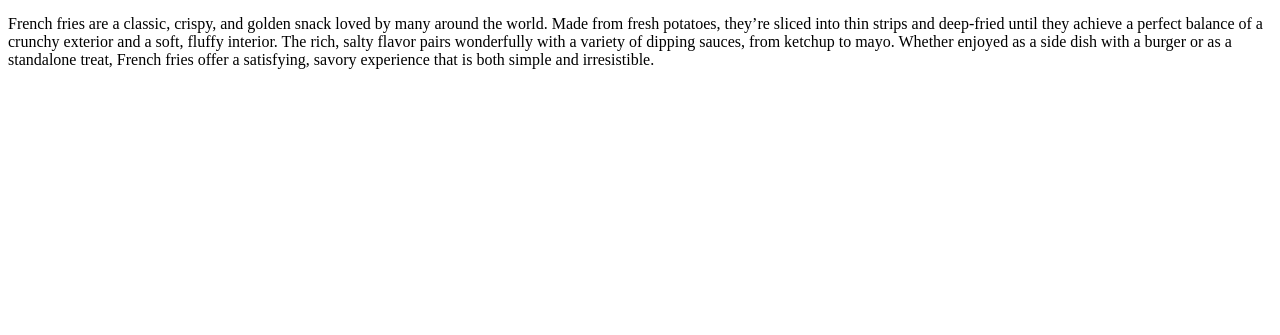
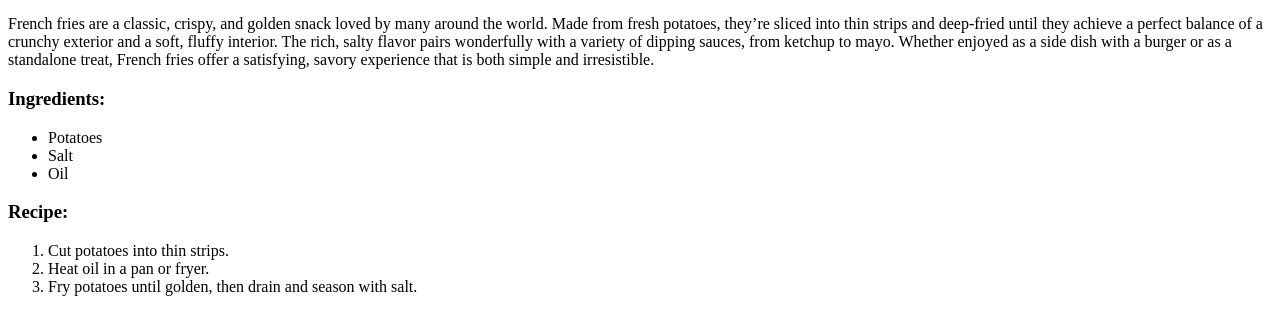
Before and after one commit to SyedAbdullah01/odin-recipes, a plain HTML site: page recipes/french_fries.html in a window 1280 px wide. Shown: the part 379-714 px from the top of the page. Drawn offline with Linux system fonts and the light colour scheme.

Commit message:
Created the ingredients and recipe list.

```diff
--- a/recipes/french_fries.html
+++ b/recipes/french_fries.html
@@ -17,6 +17,20 @@
         soft, fluffy interior. The rich, salty flavor pairs wonderfully with a variety of dipping sauces, from ketchup
         to mayo. Whether enjoyed as a side dish with a burger or as a standalone treat, French fries offer a satisfying,
         savory experience that is both simple and irresistible.</p>
+
+    <h3>Ingredients:</h3>
+    <ul>
+        <li>Potatoes</li>
+        <li>Salt</li>
+        <li>Oil</li>
+    </ul>
+    <h3>Recipe:</h3>
+    <ol>
+        <li>Cut potatoes into thin strips.</li>
+        <li>Heat oil in a pan or fryer.</li>
+        <li>Fry potatoes until golden, then drain and season with salt.</li>
+    </ol>
+
     </body>
 
     </html>
```
